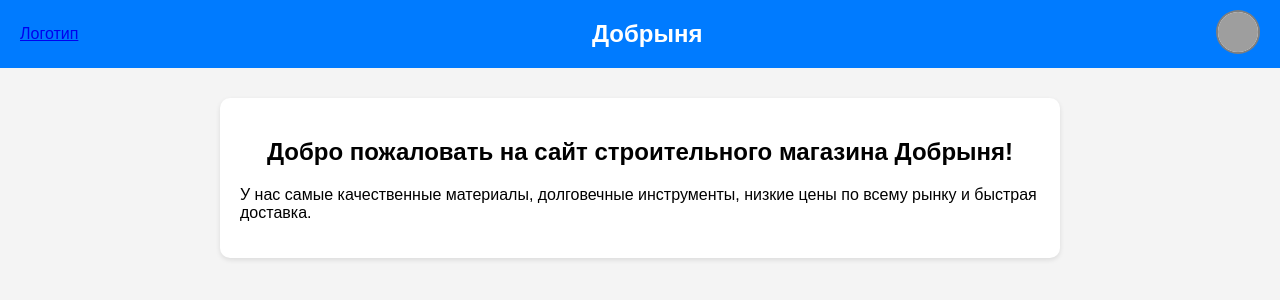
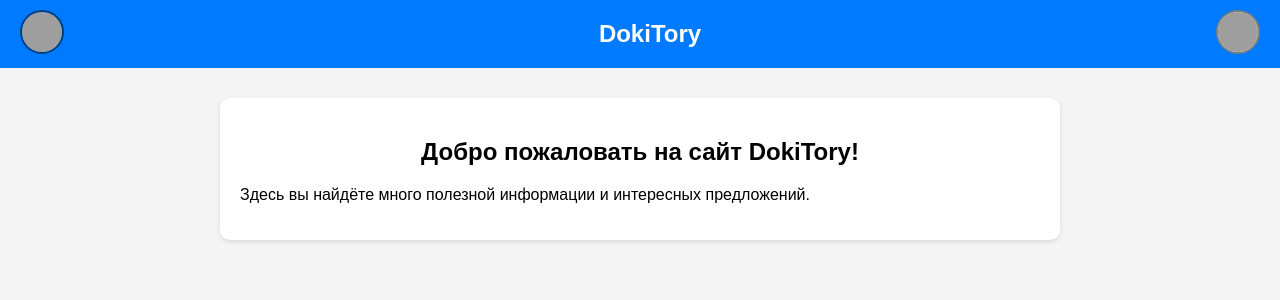
Before and after one commit to shard1x/Dobryinya-materials, a Flask app: page / in a window 1280 px wide. Shown: the top 300 px of the page. Run offline with Flask 3, Linux system fonts and the light colour scheme; some libraries are stand-ins or nearby versions; grey boxes are pictures that could not be loaded.

Commit message:
main.html

```diff
--- a/templates/main.html
+++ b/templates/main.html
@@ -3,26 +3,42 @@
 <head>
     <meta charset="UTF-8">
     <meta name="viewport" content="width=device-width, initial-scale=1.0">
-     <title>Добрыня</title>
+    <title>DokiTory</title>
     <link rel="stylesheet" href="css/main.css">
 </head>
 <body>
     <header>
-         <a href="#" class="logo">Логотип</a>
-         <h1>Добрыня</h1>
+        <div class="logo-container">
+            <a href="/" class="logo"><img src="templates/logo.png" alt="Логотип" width="40" height="40"></a>
+        </div>
+        <h1>DokiTory</h1>
+        <div class="user-container">
+            {% if session.get('logged_in') %}
+                <div class="user-icon logged-in" onclick="togglePopup()">
+                    <img src="{{ avatar_url }}" alt="Аватарка пользователя" width="40" height="40">
+                </div>
+            {% else %}
                 <div class="user-icon" onclick="togglePopup()">
-             <img src="templates/logo.png" alt="Логотип" width="40" height="40">
+                    <img src="templates/user_icon.png" alt="Иконка пользователя" width="40" height="40">
+                </div>
+            {% endif %}
         </div>
         <ul id="popup-menu" class="hidden">
+            {% if not session.get('logged_in') %}
                 <li><a href="/reg">Зарегистрироваться</a></li>
-             <li><a href="/profile">Мой профиль</a></li>
+                <li><a href="/login">Войти</a></li>
+            {% else %}
+                <li><a href="/logout">Выход</a></li>
+            {% endif %}
+            <li><a href="/">Главная</a></li>
+            <li><a href="/profile">Профиль</a></li>
         </ul>
     </header>
 
     <main>
         <section>
-             <h2>Добро пожаловать на сайт строительного магазина Добрыня!</h2>
-             <p>У нас самые качественные материалы, долговечные инструменты, низкие цены по всему рынку и быстрая доставка.</p>
+            <h2>Добро пожаловать на сайт DokiTory!</h2>
+            <p>Здесь вы найдёте много полезной информации и интересных предложений.</p>
         </section>
     </main>
 
```
Lines whose indentation alone changed are shown as unchanged.
